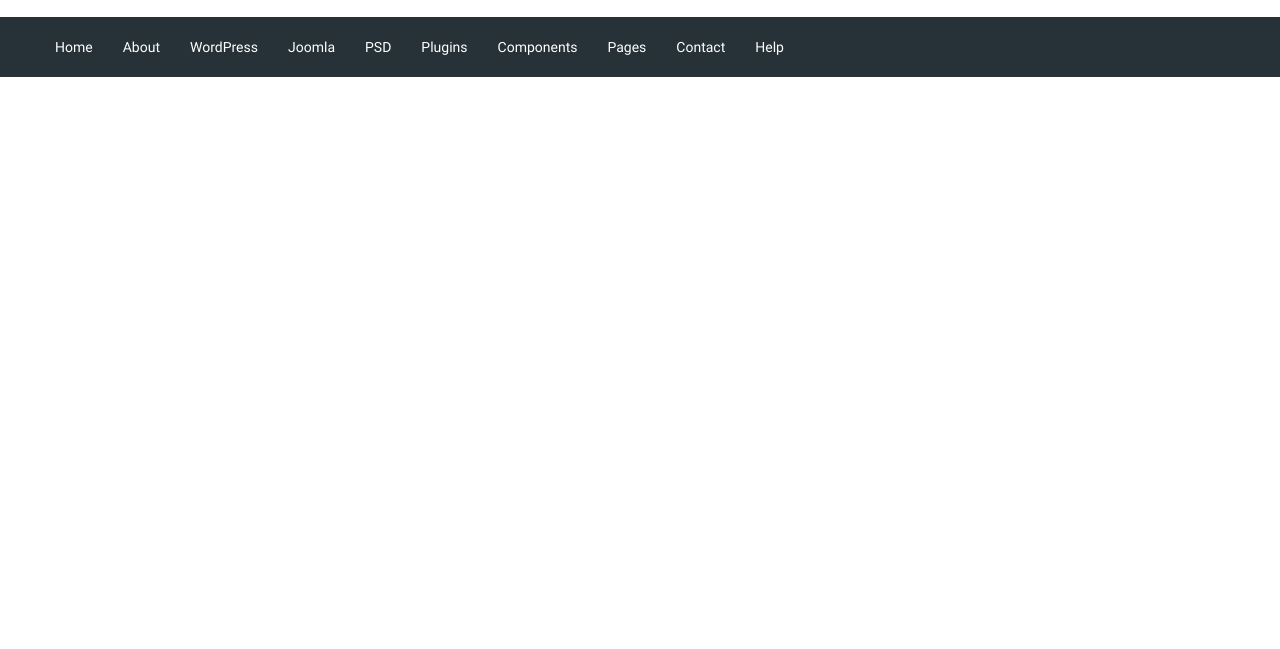
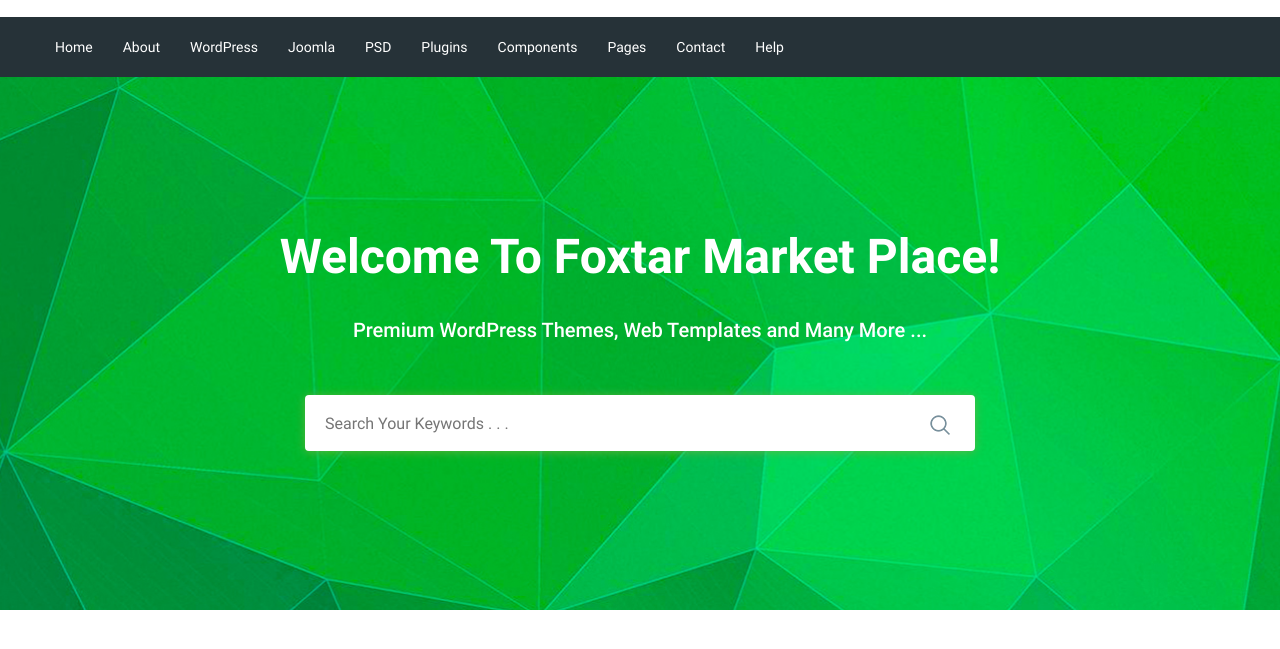
Before and after one commit to u1401123/Moderno, a plain HTML site: page index.html in a window 1280 px wide. Shown: the part 73-722 px from the top of the page. Drawn offline with Linux system fonts and the light colour scheme.

Commit message:
добавлени блок search

```diff
--- a/#sources/js/main.js
+++ b/#sources/js/main.js
@@ -1,6 +1,7 @@
 //подключение кусков кода в файлах .js
 //=====================================================================================================
 //@prepros-append jq-start.js
+//@prepros-append partials/ibg.js
 //@prepros-append jq-functions.js
 //@prepros-append jq-end.js
 //@prepros-append partials/preloader.js
--- a/#sources/scss/partials/ibg.scss
+++ b/#sources/scss/partials/ibg.scss
@@ -1,18 +1,18 @@
 //=======================================================================================
 //*подключение фонового изображения на главный экран вариант 2 без кода в js
 //=======================================================================================
-.ibg {
-  position: relative;
-}
+// .ibg {
+//   position: relative;
+// }
 
-.ibg img {
-  position  : absolute;
-  width     : 100%;
-  height    : 100%;
-  top       : 0;
-  left      : 0;
-  object-fit: cover;
-}
+// .ibg img {
+//   position  : absolute;
+//   width     : 100%;
+//   height    : 100%;
+//   top       : 0;
+//   left      : 0;
+//   object-fit: cover;
+// }
 
 //!для изображения задать
 
@@ -45,27 +45,28 @@
 //=======================================================================================
 //*подключение фонового изображения на главный экран вариант 1 с кодом в js
 //=======================================================================================
-// .ibg {
-//   background-position: center;
-//   background-size: cover;
-//   background-repeat: no-repeat;
-//   img {
-//     display: none;
+.ibg {
+  background-position: center;
+  background-size    : cover;
+  background-repeat  : no-repeat;
+
+  img {
+    display: none;
+  }
+}
+
+//!для изображения задать
+
+// .mainblock {
+//   position: relative;
+
+//   &__image {
+//     position: fixed;
+//     width   : 100%;
+//     height  : 100%;
+//     top     : 0;
+//     left    : 0;
 //   }
 // }
 
-//!для изображения задать
-
-.mainblock {
-  position: relative;
-
-  &__image {
-    position: fixed;
-    width   : 100%;
-    height  : 100%;
-    top     : 0;
-    left    : 0;
-  }
-}
-
 //==============================================================================================================
--- a/#sources/scss/style.scss
+++ b/#sources/scss/style.scss
@@ -39,6 +39,7 @@ $bgcolor:#263238; //цвет футера и меню
 // @import "footer.scss";
 // @import "partials/slider_slick.scss";
 // @import "partials/spollers.scss";
+@import "partials/ibg.scss";
 
 
 // @import "baguetteBox.scss"; //Для просмотра картинки при нажатии на нее sliders.scss
@@ -142,16 +143,81 @@ $bgcolor:#263238; //цвет футера и меню
   }
 }
 
+//====================================================================================================
+
+//====================================================================================================
+//section search
+//====================================================================================================
+.search {
+  position  : relative;
+  min-height: 533px;
+
+  &__inner {
+    padding: 156px 0px 100px 0px;
+  }
+
+  &__title {
+    font-size  : 4.8rem;
+    font-weight: 700;
+    color      : #fff;
+    padding    : 0px 0px 34px 0px;
+    text-align : center;
+
+  }
+
+  &__text {
+    color        : #fff;
+    font-size    : 2rem;
+    line-height  : 30px;
+    text-align   : center;
+    font-weight  : 500;
+    margin-bottom: 50px;
+  }
+
+  &__form {
+    position: relative;
+
+    &::placeholder {
+      font-size: 1.4rem;
+      color    : #90a4ae;
+    }
+
+    max-width: 670px;
+    margin   : 0px auto;
+    width    : 100%;
+
+    input {
+      display      : block;
+      width        : 100%;
+      height       : 56px;
+      padding      : 0px 50px 0px 20px;
+      box-shadow   : 0px 1px 10px 0px rgba(124, 178, 64, 0.75);
+      border-radius: 4px;
+
+    }
+
+    button {
+      position        : absolute;
+      top             : 20px;
+      left            : 625px;
+      background-color: transparent;
+
+    }
+  }
+
+  &__image {
+    position: absolute;
+    width   : 100%;
+    height  : 100%;
+    top     : 0;
+    left    : 0;
+    z-index : -1;
+  }
+}
 
 
-//===================================================================================================================
 
-//===================================================================================================================
-//section
-//===================================================================================================================
-
-
-//===================================================================================================================
+//====================================================================================================
 //section
 //===================================================================================================================
 
--- a/index.html
+++ b/index.html
@@ -94,6 +94,32 @@
         </div>
       </div>
     </header>
+    <section class="search">
+      <div class=" container">
+        <div class="search__inner">
+          <div class="search__title">
+            <h1>Welcome To Foxtar Market Place!</h1>
+          </div>
+          <div class="search__text">
+            <p>
+              Premium WordPress Themes, Web Templates and Many More ...
+            </p>
+          </div>
+          <div class="search__form">
+            <form>
+              <input type="text" placeholder="Search Your Keywords . . ." required>
+              <button type="submit">
+                <img src="img/moderno/search.png" alt="">
+              </button>
+            </form>
+          </div>
+
+        </div>
+      </div>
+      <div class="search__image ibg">
+        <img src="img/moderno/bg_search.jpg" alt="изображение">
+      </div>
+    </section>
   </div>
 <script src="js/jquery-3.6.0.min.js"></script>
 <script src="js/vendors.js"></script>
--- a/js/main.js
+++ b/js/main.js
@@ -24,6 +24,20 @@ $(function ($) {
     var act = "touchstart";
   }
 
+function ibg() {
+  $.each($('.ibg'), function (index, val) {
+    if ($(this).find('img').length > 0) {
+      $(this).css('background-image', 'url("' + $(this).find('img').attr('src') + '")');
+    }
+  });
+}
+ibg();
+
+$(document).on('click touchstart', function (e) {
+  if (!$(e.target).is(".select *")) {
+    $('.select').removeClass('active');
+  };
+});
 //=====================================================================================
 //Плавная прокрутка до определенного в href места на странице c помощью класса goto
 //======================================================================================
```
Also changed, not shown: #sources/js/JS.txt, css/style.css, img/moderno/bg_search.jpg (added), img/moderno/search.png (added), img/moderno/search.svg (added), 1 other file.
